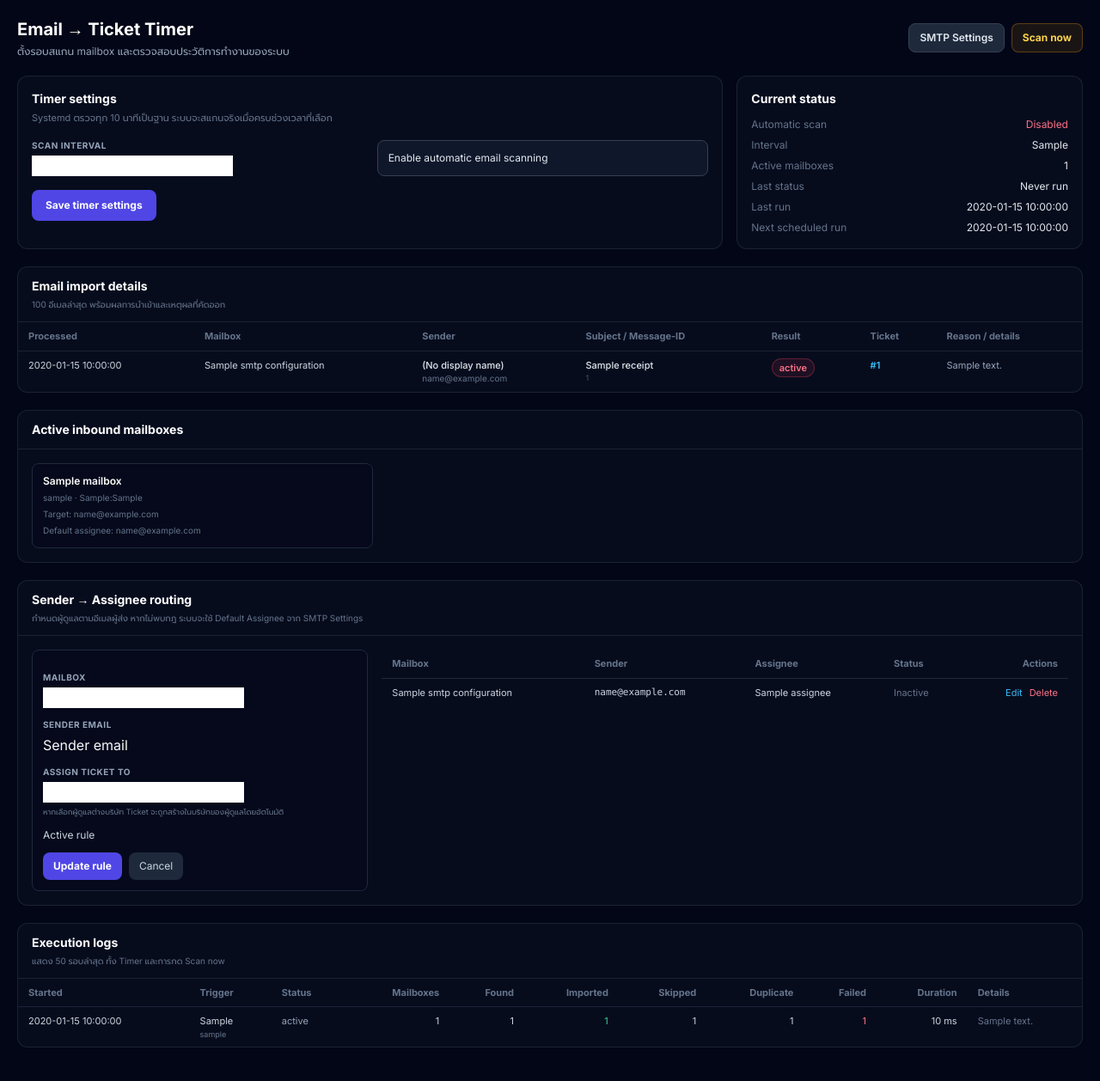
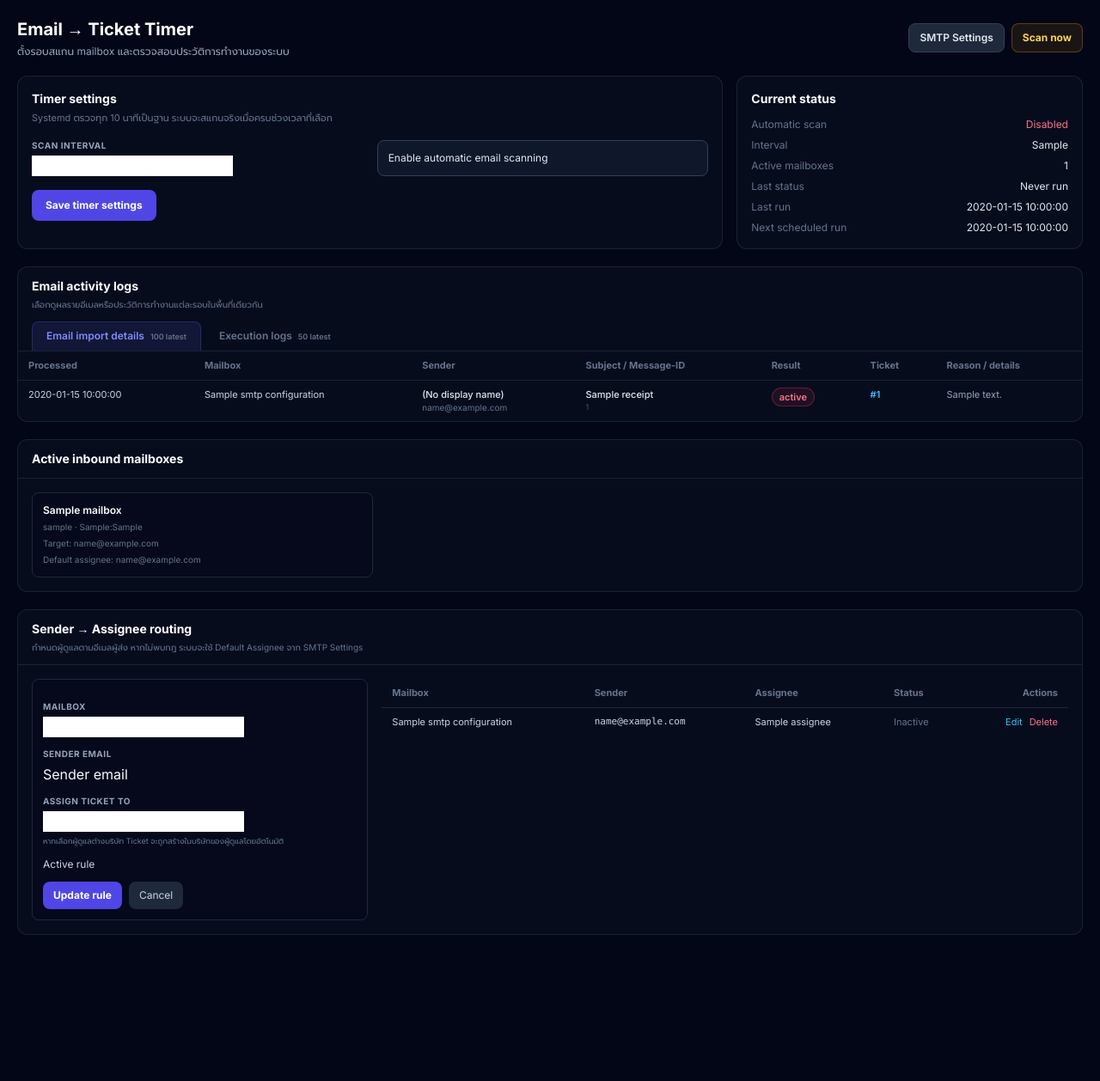
Before and after one commit to Narunai/ticketSolve, a Django app: template tickets/templates/tickets/email_timer.html in a window 1280 px wide. Shown: the top 1258 px of the page at 86% size. Run offline with Django 5.2, Linux system fonts and the light colour scheme; the template is opened without the code that fills it: most values are stand-ins (such as "Sample title", 1, 10 or a date in 2020); form fields are guessed from the names that the template uses; some libraries are stand-ins or nearby versions.

Commit message:
Improve email logs backup controls and navigation

```diff
--- a/tickets/templates/tickets/backup_list.html
+++ b/tickets/templates/tickets/backup_list.html
@@ -34,12 +34,12 @@
                 </button>
             </form>
 
-            <form method="POST" action="{% url 'backup_trigger' %}" class="inline">
+            <form method="POST" action="{% url 'backup_trigger' %}" class="inline" aria-label="Run System Data backup manually">
                 {% csrf_token %}
                 <input type="hidden" name="backup_type" value="system">
-                <button type="submit" onclick="return confirm('Start System Data Backup without Tickets or media files?');" class="px-4 py-2 rounded-xl text-xs font-bold text-amber-200 bg-amber-500/10 hover:bg-amber-500/20 border border-amber-500/30 transition-all flex items-center gap-2 cursor-pointer active:scale-95">
+                <button type="submit" onclick="return confirm('Run System Data backup manually now? Tickets and media files will not be included.');" title="Run now manually; the automatic backup continues every 7 days" class="px-4 py-2 rounded-xl text-xs font-bold text-amber-200 bg-amber-500/10 hover:bg-amber-500/20 border border-amber-500/30 transition-all flex items-center gap-2 cursor-pointer active:scale-95">
                     <span>🧩</span>
-                    <span>System Data (No Tickets)</span>
+                    <span>Run Manually: System Data (No Tickets)</span>
                 </button>
             </form>
         </div>
--- a/tickets/templates/tickets/base.html
+++ b/tickets/templates/tickets/base.html
@@ -375,7 +375,8 @@
             </div>
 
             <!-- Navigation Links -->
-            <nav class="flex-1 px-3 space-y-1">
+            <nav class="flex-1 px-3 pb-3 space-y-1 overflow-y-auto" aria-label="Main navigation">
+                <div class="px-3 pt-1 pb-1 text-[9px] font-bold uppercase tracking-[0.16em] text-slate-600">Workspace</div>
                 <a href="{% url 'dashboard' %}" class="flex items-center gap-2.5 px-3 py-2 rounded-lg text-slate-300 hover:text-white hover:bg-slate-800/50 transition-all text-xs font-medium {% if request.resolver_match.url_name == 'dashboard' %}bg-theme-bg border border-theme-border text-theme-accent{% endif %}">
                     <svg class="w-4 h-4" fill="none" stroke="currentColor" viewBox="0 0 24 24"><path stroke-linecap="round" stroke-linejoin="round" stroke-width="2" d="M4 6a2 2 0 012-2h2a2 2 0 012 2v4a2 2 0 01-2 2H6a2 2 0 01-2-2V6zM14 6a2 2 0 012-2h2a2 2 0 012 2v4a2 2 0 01-2 2h-2a2 2 0 01-2-2V6zM4 16a2 2 0 012-2h2a2 2 0 012 2v4a2 2 0 01-2 2H6a2 2 0 01-2-2v-4zM14 16a2 2 0 012-2h2a2 2 0 012 2v4a2 2 0 01-2 2h-2a2 2 0 01-2-2v-4z"></path></svg>
                     {{ t.dashboard }}
@@ -387,6 +388,7 @@
                 </a>
 
                 {% if user.role == 'SYSTEM_ADMIN' or user.role == 'SYSTEM_SUB_ADMIN' or user.role == 'CLIENT_ADMIN' or user.is_superuser %}
+                <div class="px-3 pt-4 pb-1 text-[9px] font-bold uppercase tracking-[0.16em] text-slate-600">Administration</div>
                 <a href="{% url 'user_list' %}" class="flex items-center gap-2.5 px-3 py-2 rounded-lg text-slate-300 hover:text-white hover:bg-slate-800/50 transition-all text-xs font-medium {% if request.resolver_match.url_name == 'user_list' or request.resolver_match.url_name == 'user_create' or request.resolver_match.url_name == 'user_update' %}bg-theme-bg border border-theme-border text-theme-accent{% endif %}">
                     <svg class="w-4 h-4" fill="none" stroke="currentColor" viewBox="0 0 24 24"><path stroke-linecap="round" stroke-linejoin="round" stroke-width="2" d="M17 20h5v-2a3 3 0 00-5.356-1.857M17 20H7m10 0v-2c0-.656-.126-1.283-.356-1.857M7 20H2v-2a3 3 0 015.356-1.857M7 20v-2c0-.656.126-1.283.356-1.857m0 0a5.002 5.002 0 019.288 0M15 7a3 3 0 11-6 0 3 3 0 016 0zm6 3a2 2 0 11-4 0 2 2 0 014 0zM7 10a2 2 0 11-4 0 2 2 0 014 0z"></path></svg>
                     {{ t.manage_users }}
@@ -398,9 +400,13 @@
                     <svg class="w-4 h-4" fill="none" stroke="currentColor" viewBox="0 0 24 24"><path stroke-linecap="round" stroke-linejoin="round" stroke-width="2" d="M19 21V5a2 2 0 00-2-2H7a2 2 0 00-2 2v16m14 0h2m-2 0h-5m-9 0H3m2 0h5M9 7h1m-1 4h1m4-4h1m-1 4h1m-5 10v-5a1 1 0 011-1h2a1 1 0 011 1v5m-4 0h4"></path></svg>
                     {{ t.manage_companies }}
                 </a>
-                <a href="{% url 'ticket_delete_manage' %}" class="flex items-center gap-2.5 px-3 py-2 rounded-lg text-rose-300 hover:text-rose-100 hover:bg-rose-500/10 transition-all text-xs font-medium {% if request.resolver_match.url_name == 'ticket_delete_manage' %}bg-rose-500/20 border border-rose-500/30 text-rose-300{% endif %}">
-                    <svg class="w-4 h-4 text-rose-400" fill="none" stroke="currentColor" viewBox="0 0 24 24"><path stroke-linecap="round" stroke-linejoin="round" stroke-width="2" d="M19 7l-.867 12.142A2 2 0 0116.138 21H7.862a2 2 0 01-1.995-1.858L5 7m5 4v6m4-6v6m1-10V4a1 1 0 00-1-1h-4a1 1 0 00-1 1v3M4 7h16"></path></svg>
-                    {{ t.delete_manage_tickets }}
+                {% endif %}
+
+                {% if user.role == 'SYSTEM_ADMIN' or user.role == 'SYSTEM_SUB_ADMIN' or user.role == 'CLIENT_ADMIN' or user.is_superuser %}
+                <div class="px-3 pt-4 pb-1 text-[9px] font-bold uppercase tracking-[0.16em] text-slate-600">Reports &amp; Data</div>
+                <a href="{% url 'monthly_report' %}" class="flex items-center gap-2.5 px-3 py-2 rounded-lg text-slate-300 hover:text-white hover:bg-slate-800/50 transition-all text-xs font-medium {% if request.resolver_match.url_name == 'monthly_report' %}bg-theme-bg border border-theme-border text-theme-accent{% endif %}">
+                    <svg class="w-4 h-4" fill="none" stroke="currentColor" viewBox="0 0 24 24"><path stroke-linecap="round" stroke-linejoin="round" stroke-width="2" d="M9 17v-2m3 2v-4m3 4v-6m2 10H7a2 2 0 01-2-2V5a2 2 0 012-2h5.586a1 1 0 01.707.293l5.414 5.414a1 1 0 01.293.707V19a2 2 0 01-2 2z"></path></svg>
+                    {{ t.reports }}
                 </a>
                 {% endif %}
 
@@ -413,16 +419,14 @@
                     <svg class="w-4 h-4" fill="none" stroke="currentColor" viewBox="0 0 24 24"><path stroke-linecap="round" stroke-linejoin="round" stroke-width="2" d="M8 7H5a2 2 0 00-2 2v9a2 2 0 002 2h14a2 2 0 002-2V9a2 2 0 00-2-2h-3m-1 4l-3 3m0 0l-3-3m3 3V4"></path></svg>
                     <span>Backup System</span>
                 </a>
-                {% endif %}
-
-                {% if user.role == 'SYSTEM_ADMIN' or user.role == 'SYSTEM_SUB_ADMIN' or user.role == 'CLIENT_ADMIN' or user.is_superuser %}
-                <a href="{% url 'monthly_report' %}" class="flex items-center gap-2.5 px-3 py-2 rounded-lg text-slate-300 hover:text-white hover:bg-slate-800/50 transition-all text-xs font-medium {% if request.resolver_match.url_name == 'monthly_report' %}bg-theme-bg border border-theme-border text-theme-accent{% endif %}">
-                    <svg class="w-4 h-4" fill="none" stroke="currentColor" viewBox="0 0 24 24"><path stroke-linecap="round" stroke-linejoin="round" stroke-width="2" d="M9 17v-2m3 2v-4m3 4v-6m2 10H7a2 2 0 01-2-2V5a2 2 0 012-2h5.586a1 1 0 01.707.293l5.414 5.414a1 1 0 01.293.707V19a2 2 0 01-2 2z"></path></svg>
-                    {{ t.reports }}
+                <a href="{% url 'ticket_delete_manage' %}" class="flex items-center gap-2.5 px-3 py-2 rounded-lg text-rose-300 hover:text-rose-100 hover:bg-rose-500/10 transition-all text-xs font-medium {% if request.resolver_match.url_name == 'ticket_delete_manage' %}bg-rose-500/20 border border-rose-500/30 text-rose-300{% endif %}">
+                    <svg class="w-4 h-4 text-rose-400" fill="none" stroke="currentColor" viewBox="0 0 24 24"><path stroke-linecap="round" stroke-linejoin="round" stroke-width="2" d="M19 7l-.867 12.142A2 2 0 0116.138 21H7.862a2 2 0 01-1.995-1.858L5 7m5 4v6m4-6v6m1-10V4a1 1 0 00-1-1h-4a1 1 0 00-1 1v3M4 7h16"></path></svg>
+                    {{ t.delete_manage_tickets }}
                 </a>
                 {% endif %}
 
                 {% if user.role == 'SYSTEM_ADMIN' or user.role == 'SYSTEM_SUB_ADMIN' or user.role == 'CLIENT_ADMIN' or user.is_superuser %}
+                <div class="px-3 pt-4 pb-1 text-[9px] font-bold uppercase tracking-[0.16em] text-slate-600">Ticket Configuration</div>
                 <a href="{% url 'category_list' %}" class="flex items-center gap-2.5 px-3 py-2 rounded-lg text-slate-300 hover:text-white hover:bg-slate-800/50 transition-all text-xs font-medium {% if request.resolver_match.url_name == 'category_list' or request.resolver_match.url_name == 'company_ticket_design' or request.resolver_match.url_name == 'company_ticket_design_pk' %}bg-theme-bg border border-theme-border text-theme-accent{% endif %}">
                     <svg class="w-4 h-4" fill="none" stroke="currentColor" viewBox="0 0 24 24"><path stroke-linecap="round" stroke-linejoin="round" stroke-width="2" d="M7 7h.01M7 11h.01M7 15h.01M13 7h7M13 11h7M13 15h7M4 19h16a2 2 0 002-2V5a2 2 0 00-2-2H4a2 2 0 00-2 2v12a2 2 0 002 2z"></path></svg>
                     {{ t.categories_ticket_design }}
@@ -440,6 +444,7 @@
                 {% endif %}
 
                 {% if user.role == 'SYSTEM_ADMIN' or user.is_superuser %}
+                <div class="px-3 pt-4 pb-1 text-[9px] font-bold uppercase tracking-[0.16em] text-slate-600">Email Integration</div>
                 <a href="{% url 'email_timer' %}" class="flex items-center gap-2.5 px-3 py-2 rounded-lg text-slate-300 hover:text-white hover:bg-slate-800/50 transition-all text-xs font-medium {% if request.resolver_match.url_name == 'email_timer' or request.resolver_match.url_name == 'email_timer_run' %}bg-theme-bg border border-theme-border text-theme-accent{% endif %}">
                     <svg class="w-4 h-4" fill="none" stroke="currentColor" viewBox="0 0 24 24"><path stroke-linecap="round" stroke-linejoin="round" stroke-width="2" d="M3 8l7.89 5.26a2 2 0 002.22 0L21 8m-2 11H5a2 2 0 01-2-2V7a2 2 0 012-2h14a2 2 0 012 2v10a2 2 0 01-2 2zm-7-7V8m0 4l2 2"></path></svg>
                     Email Timer
--- a/tickets/templates/tickets/email_timer.html
+++ b/tickets/templates/tickets/email_timer.html
@@ -95,12 +95,22 @@
         </section>
     </div>
 
-    <section class="overflow-hidden rounded-xl border border-slate-800/80 bg-slate-900/40">
-        <div class="border-b border-slate-800/80 px-4 py-3">
-            <h2 class="text-sm font-bold text-white">Email import details</h2>
-            <p class="mt-1 text-[10px] text-slate-500">100 อีเมลล่าสุด พร้อมผลการนำเข้าและเหตุผลที่คัดออก</p>
+    <section id="emailLogTabsContainer" class="overflow-hidden rounded-xl border border-slate-800/80 bg-slate-900/40">
+        <div class="border-b border-slate-800/80 px-4 pt-3">
+            <h2 class="text-sm font-bold text-white">Email activity logs</h2>
+            <p class="mt-1 text-[10px] text-slate-500">เลือกดูผลรายอีเมลหรือประวัติการทำงานแต่ละรอบในพื้นที่เดียวกัน</p>
+            <div class="mt-3 flex gap-1" role="tablist" aria-label="Email activity log views">
+                <button id="emailImportTab" type="button" role="tab" aria-selected="true" aria-controls="emailImportTabPanel" data-email-log-tab="import" class="rounded-t-lg border border-b-0 border-theme-border bg-theme-bg px-4 py-2 text-xs font-semibold text-theme-accent">
+                    Email import details
+                    <span class="ml-1 text-[9px] text-slate-500">100 latest</span>
+                </button>
+                <button id="executionLogTab" type="button" role="tab" aria-selected="false" aria-controls="executionLogTabPanel" data-email-log-tab="execution" class="rounded-t-lg border border-b-0 border-transparent px-4 py-2 text-xs font-semibold text-slate-500 hover:text-slate-300">
+                    Execution logs
+                    <span class="ml-1 text-[9px] text-slate-500">50 latest</span>
+                </button>
+            </div>
         </div>
-        <div class="overflow-x-auto">
+        <div id="emailImportTabPanel" role="tabpanel" aria-labelledby="emailImportTab" data-email-log-panel="import" class="overflow-x-auto">
             <table class="w-full min-w-[1150px] text-left text-[11px]">
                 <thead class="border-b border-slate-800/80 text-slate-500">
                     <tr>
@@ -142,6 +152,54 @@
                     </tr>
                     {% empty %}
                     <tr><td colspan="7" class="px-3 py-8 text-center text-slate-500">ยังไม่มีประวัติอีเมลที่ระบบตรวจสอบ</td></tr>
+                    {% endfor %}
+                </tbody>
+            </table>
+        </div>
+
+        <div id="executionLogTabPanel" role="tabpanel" aria-labelledby="executionLogTab" data-email-log-panel="execution" class="hidden overflow-x-auto">
+            <table class="w-full min-w-[1050px] text-left text-[11px]">
+                <thead class="border-b border-slate-800/80 text-slate-500">
+                    <tr>
+                        <th class="px-3 py-2">Started</th>
+                        <th class="px-3 py-2">Trigger</th>
+                        <th class="px-3 py-2">Status</th>
+                        <th class="px-3 py-2 text-right">Mailboxes</th>
+                        <th class="px-3 py-2 text-right">Found</th>
+                        <th class="px-3 py-2 text-right">Imported</th>
+                        <th class="px-3 py-2 text-right">Skipped</th>
+                        <th class="px-3 py-2 text-right">Duplicate</th>
+                        <th class="px-3 py-2 text-right">Failed</th>
+                        <th class="px-3 py-2 text-right">Duration</th>
+                        <th class="px-3 py-2">Details</th>
+                    </tr>
+                </thead>
+                <tbody class="divide-y divide-slate-800/50 text-slate-300">
+                    {% for log in run_logs %}
+                    <tr class="align-top hover:bg-slate-800/20">
+                        <td class="whitespace-nowrap px-3 py-2">{{ log.started_at|date:"Y-m-d H:i:s" }}</td>
+                        <td class="px-3 py-2">
+                            {{ log.get_trigger_display }}
+                            {% if log.actor %}<div class="text-[9px] text-slate-500">{{ log.actor.username }}</div>{% endif %}
+                        </td>
+                        <td class="px-3 py-2">
+                            <span class="{% if log.status == 'SUCCESS' %}text-emerald-400{% elif log.status == 'FAILED' %}text-rose-400{% elif log.status == 'PARTIAL' %}text-amber-300{% else %}text-slate-400{% endif %}">
+                                {{ log.get_status_display }}
+                            </span>
+                        </td>
+                        <td class="px-3 py-2 text-right">{{ log.mailbox_count }}</td>
+                        <td class="px-3 py-2 text-right">{{ log.found_count }}</td>
+                        <td class="px-3 py-2 text-right text-emerald-400">{{ log.imported_count }}</td>
+                        <td class="px-3 py-2 text-right">{{ log.skipped_count }}</td>
+                        <td class="px-3 py-2 text-right">{{ log.duplicate_count }}</td>
+                        <td class="px-3 py-2 text-right text-rose-400">{{ log.failed_count }}</td>
+                        <td class="px-3 py-2 text-right">{{ log.duration_ms }} ms</td>
+                        <td class="max-w-sm px-3 py-2 text-slate-500" title="{{ log.details }}">{{ log.details|truncatechars:180 }}</td>
+                    </tr>
+                    {% empty %}
+                    <tr>
+                        <td colspan="11" class="px-3 py-8 text-center text-slate-500">ยังไม่มีประวัติการสแกนอีเมล</td>
+                    </tr>
                     {% endfor %}
                 </tbody>
             </table>
@@ -257,60 +315,66 @@
         </div>
     </section>
 
-    <section class="overflow-hidden rounded-xl border border-slate-800/80 bg-slate-900/40">
-        <div class="border-b border-slate-800/80 px-4 py-3">
-            <h2 class="text-sm font-bold text-white">Execution logs</h2>
-            <p class="mt-1 text-[10px] text-slate-500">แสดง 50 รอบล่าสุด ทั้ง Timer และการกด Scan now</p>
-        </div>
-        <div class="overflow-x-auto">
-            <table class="w-full min-w-[1050px] text-left text-[11px]">
-                <thead class="border-b border-slate-800/80 text-slate-500">
-                    <tr>
-                        <th class="px-3 py-2">Started</th>
-                        <th class="px-3 py-2">Trigger</th>
-                        <th class="px-3 py-2">Status</th>
-                        <th class="px-3 py-2 text-right">Mailboxes</th>
-                        <th class="px-3 py-2 text-right">Found</th>
-                        <th class="px-3 py-2 text-right">Imported</th>
-                        <th class="px-3 py-2 text-right">Skipped</th>
-                        <th class="px-3 py-2 text-right">Duplicate</th>
-                        <th class="px-3 py-2 text-right">Failed</th>
-                        <th class="px-3 py-2 text-right">Duration</th>
-                        <th class="px-3 py-2">Details</th>
-                    </tr>
-                </thead>
-                <tbody class="divide-y divide-slate-800/50 text-slate-300">
-                    {% for log in run_logs %}
-                    <tr class="align-top hover:bg-slate-800/20">
-                        <td class="whitespace-nowrap px-3 py-2">{{ log.started_at|date:"Y-m-d H:i:s" }}</td>
-                        <td class="px-3 py-2">
-                            {{ log.get_trigger_display }}
-                            {% if log.actor %}<div class="text-[9px] text-slate-500">{{ log.actor.username }}</div>{% endif %}
-                        </td>
-                        <td class="px-3 py-2">
-                            <span class="{% if log.status == 'SUCCESS' %}text-emerald-400{% elif log.status == 'FAILED' %}text-rose-400{% elif log.status == 'PARTIAL' %}text-amber-300{% else %}text-slate-400{% endif %}">
-                                {{ log.get_status_display }}
-                            </span>
-                        </td>
-                        <td class="px-3 py-2 text-right">{{ log.mailbox_count }}</td>
-                        <td class="px-3 py-2 text-right">{{ log.found_count }}</td>
-                        <td class="px-3 py-2 text-right text-emerald-400">{{ log.imported_count }}</td>
-                        <td class="px-3 py-2 text-right">{{ log.skipped_count }}</td>
-                        <td class="px-3 py-2 text-right">{{ log.duplicate_count }}</td>
-                        <td class="px-3 py-2 text-right text-rose-400">{{ log.failed_count }}</td>
-                        <td class="px-3 py-2 text-right">{{ log.duration_ms }} ms</td>
-                        <td class="max-w-sm px-3 py-2 text-slate-500" title="{{ log.details }}">{{ log.details|truncatechars:180 }}</td>
-                    </tr>
-                    {% empty %}
-                    <tr>
-                        <td colspan="11" class="px-3 py-8 text-center text-slate-500">
-                            ยังไม่มีประวัติการสแกนอีเมล
-                        </td>
-                    </tr>
-                    {% endfor %}
-                </tbody>
-            </table>
-        </div>
-    </section>
 </div>
+
+<script>
+    (function () {
+        const buttons = Array.from(document.querySelectorAll('[data-email-log-tab]'));
+        const panels = Array.from(document.querySelectorAll('[data-email-log-panel]'));
+        if (!buttons.length || !panels.length) return;
+
+        function activateEmailLogTab(tabName, persist) {
+            const validTab = buttons.some(button => button.dataset.emailLogTab === tabName)
+                ? tabName
+                : 'import';
+
+            buttons.forEach(button => {
+                const active = button.dataset.emailLogTab === validTab;
+                button.setAttribute('aria-selected', active ? 'true' : 'false');
+                button.setAttribute('tabindex', active ? '0' : '-1');
+                button.classList.toggle('border-theme-border', active);
+                button.classList.toggle('bg-theme-bg', active);
+                button.classList.toggle('text-theme-accent', active);
+                button.classList.toggle('border-transparent', !active);
+                button.classList.toggle('text-slate-500', !active);
+            });
+            panels.forEach(panel => {
+                panel.classList.toggle('hidden', panel.dataset.emailLogPanel !== validTab);
+            });
+
+            if (persist) {
+                try {
+                    localStorage.setItem('email_timer_log_tab', validTab);
+                } catch (error) {
+                    // The tabs still work when browser storage is unavailable.
+                }
+            }
+        }
+
+        buttons.forEach((button, index) => {
+            button.addEventListener('click', () => {
+                activateEmailLogTab(button.dataset.emailLogTab, true);
+            });
+            button.addEventListener('keydown', event => {
+                if (!['ArrowLeft', 'ArrowRight', 'Home', 'End'].includes(event.key)) return;
+                event.preventDefault();
+                let nextIndex = index;
+                if (event.key === 'ArrowRight') nextIndex = (index + 1) % buttons.length;
+                if (event.key === 'ArrowLeft') nextIndex = (index - 1 + buttons.length) % buttons.length;
+                if (event.key === 'Home') nextIndex = 0;
+                if (event.key === 'End') nextIndex = buttons.length - 1;
+                buttons[nextIndex].focus();
+                activateEmailLogTab(buttons[nextIndex].dataset.emailLogTab, true);
+            });
+        });
+
+        let initialTab = 'import';
+        try {
+            initialTab = localStorage.getItem('email_timer_log_tab') || 'import';
+        } catch (error) {
+            initialTab = 'import';
+        }
+        activateEmailLogTab(initialTab, false);
+    })();
+</script>
 {% endblock %}
```
Also changed, not shown: DEPLOYMENT_AND_BACKUP_GUIDE.md (+2 -0 lines), SYSTEM_FEATURES_AND_ROLES.md (+2 -1 lines), testing_guide.md (+3 -3 lines), tickets/tests.py (+44 -1 lines), README.md.
